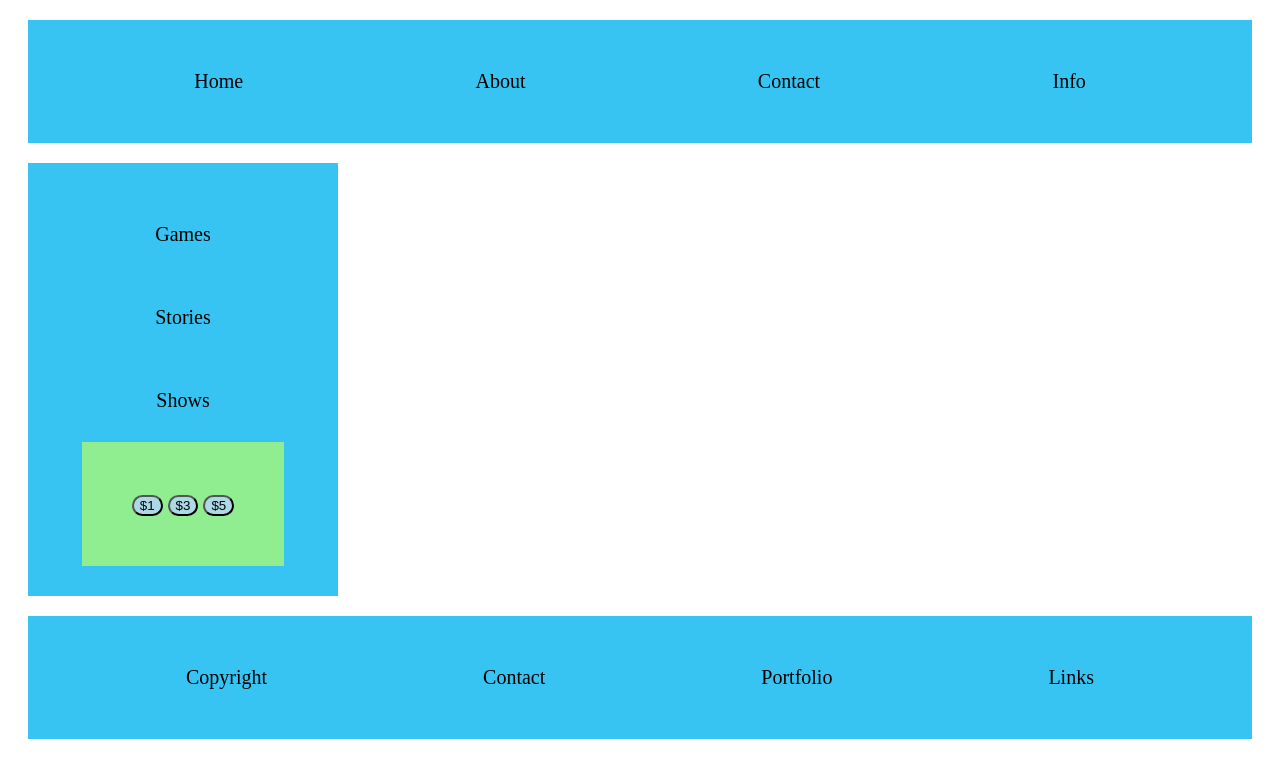
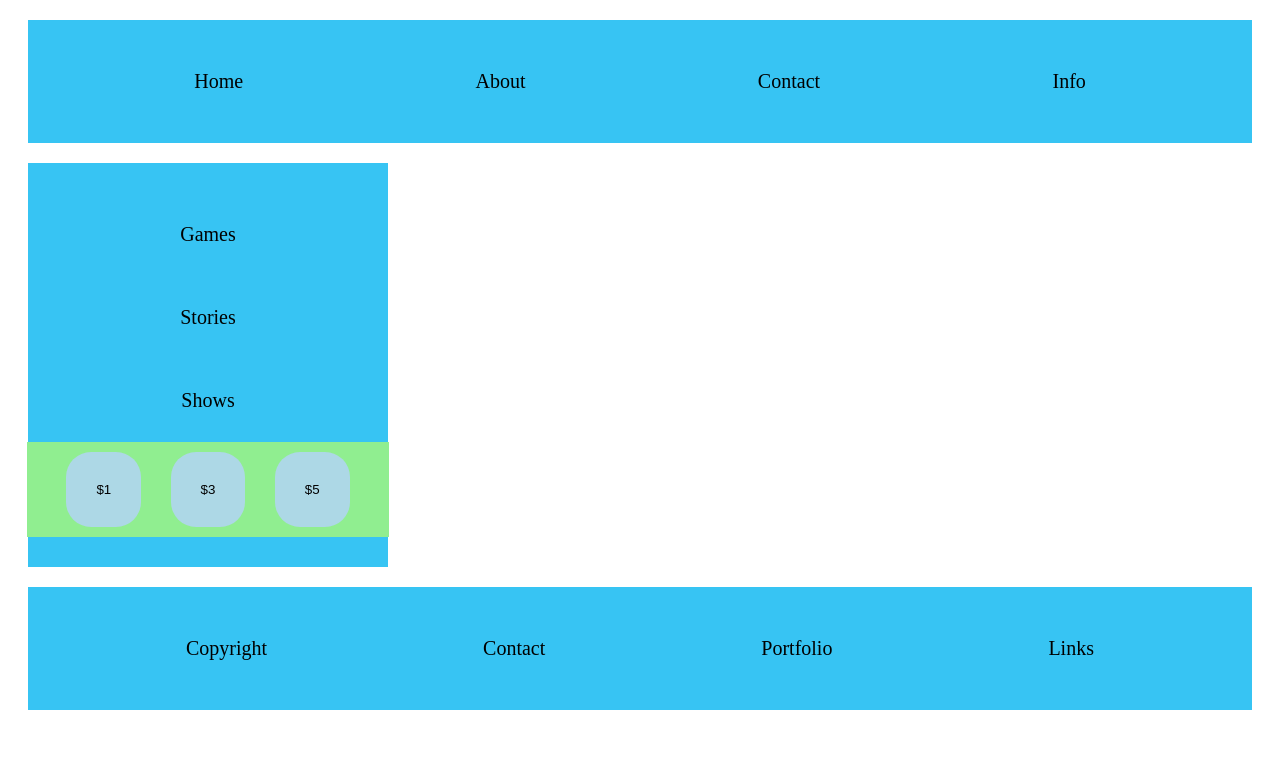
Before and after one commit to dulcelj55/flex-box-morning-assignment-week2, a plain HTML site: page index.html in a window 1280 px wide. Drawn offline with Linux system fonts and the light colour scheme.

Commit message:
button done

```diff
--- a/index.css
+++ b/index.css
@@ -17,7 +17,7 @@
   background-color: white;
   background-color: rgb(55, 196, 243);
   font-size: 20px;
-  max-width: 250px;
+  width: 300px;
   align-items: center;
 }
 
@@ -31,20 +31,26 @@
 
 
 
+
 }
 
 .site-donate {
+  display: flex;
+  justify-content: space-evenly;
   background-color: lightgreen;
-  padding: 50px;
+  padding: 10px;
+  width: 114%;
 
 }
 
 .inside {
 
 
+  padding:30px;
+  background-color: lightblue;
+  border: none;
   border-radius: 25px;
-  background-color: lightblue;
-  border-radius: 25px;
+
 
 }
 
```
